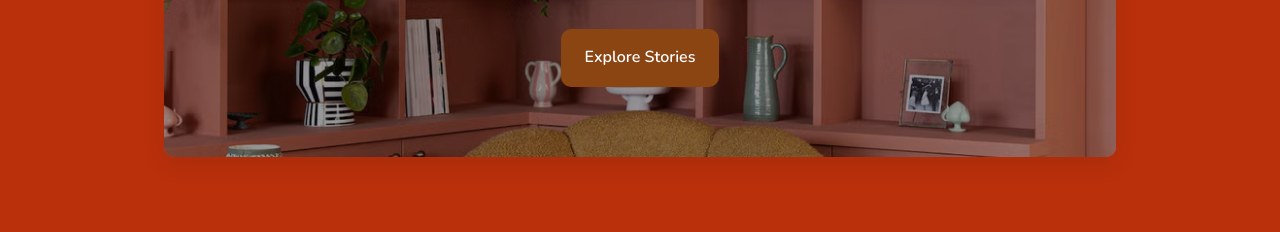
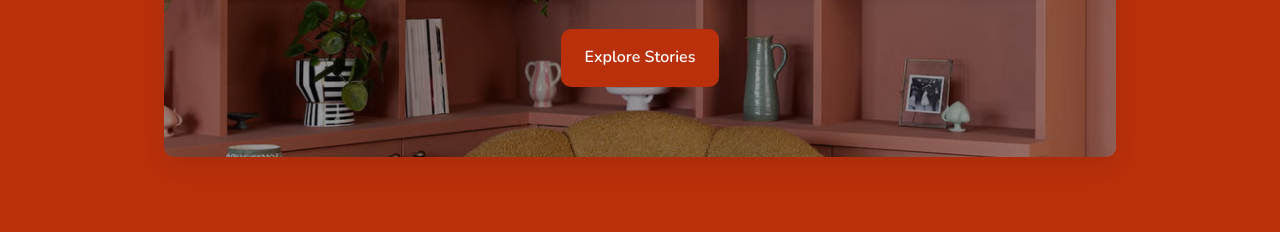
Before and after one commit to Pijussad/MSTewarts, an Eleventy site: page cozy-home-blog copy/src/index.njk in a window 1280 px wide. Shown: the part 388-620 px from the top of the page. Built offline with nearby package versions, Linux system fonts and the light colour scheme; Eleventy itself is replaced by a stand-in of ours; files that its build step writes are made by us from their sources.

Commit message:
Update style.css

```diff
--- a/cozy-home-blog copy/src/assets/css/style.css
+++ b/cozy-home-blog copy/src/assets/css/style.css
@@ -1,7 +1,7 @@
 /* Basic Reset & Variables */
 /* Basic Reset & Variables */
 :root {
-    --color-primary: #8B4513; /* SaddleBrown - warm, earthy */
+    --color-primary: #b9300b;
     --color-secondary: #D2B48C; /* Tan - soft, natural */
     --color-text: #36454F; /* Charcoal - readable, not harsh black */
     --color-background: #000000;
```
